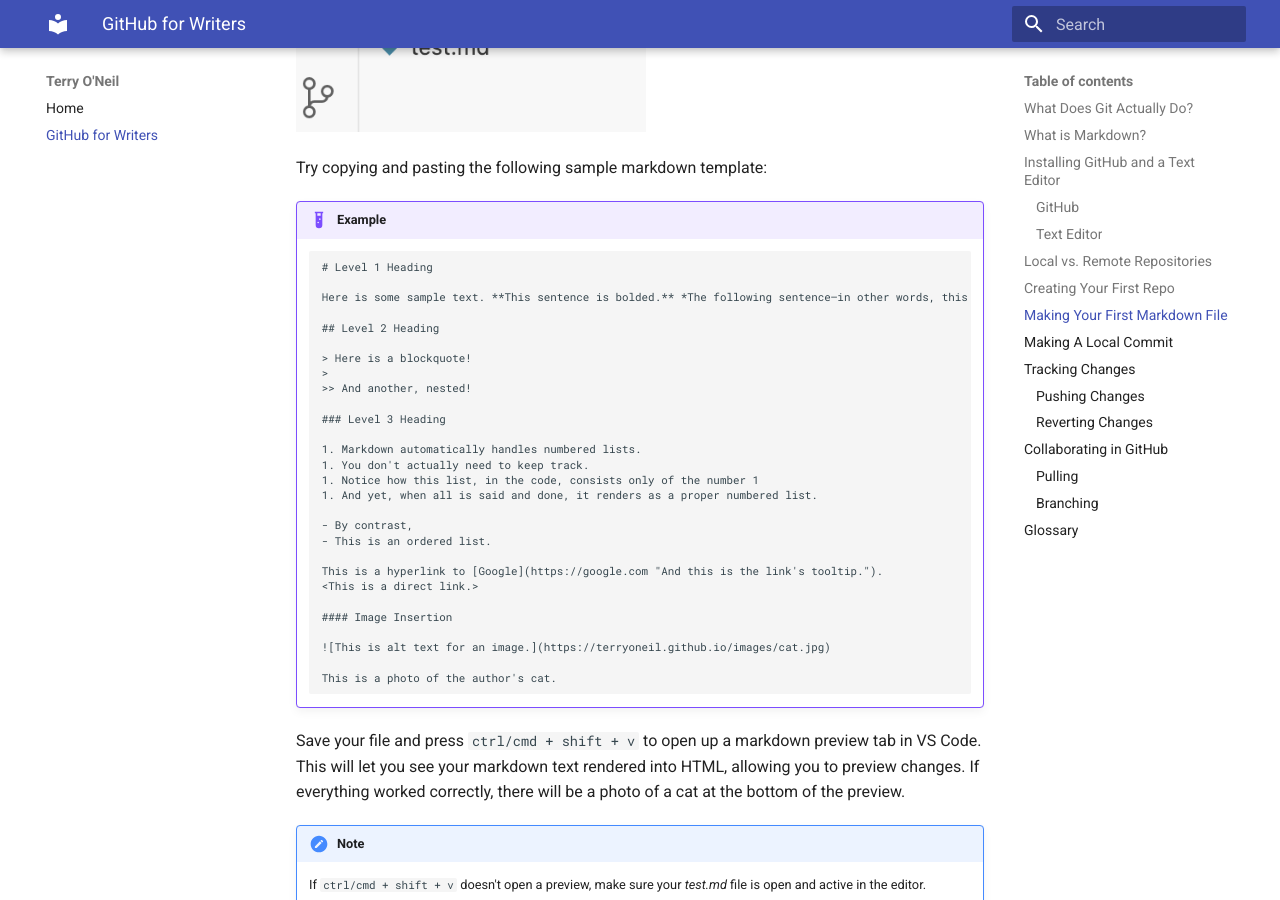
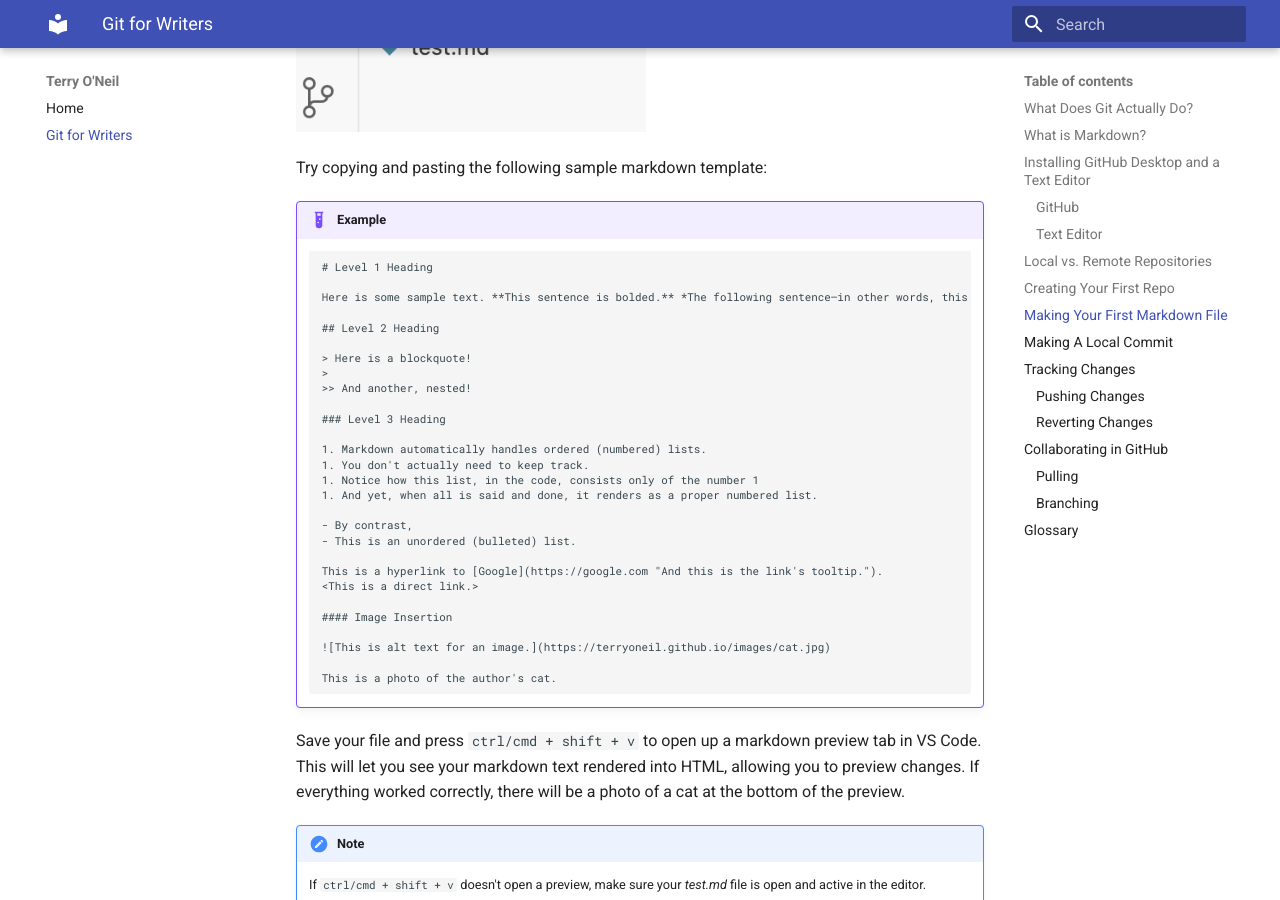
Before and after one commit to terryoneil/terryoneil.github.io, an MkDocs documentation site: the page built from docs/github-guide.md, in a window 1280 px wide and 900 px high, scrolled down 1900 px. Built offline with MkDocs 1.6.1 and Material for MkDocs 9.7.7, drawn with Linux system fonts in a browser that asks for light colours; some of the changed text lies outside the part shown.

Commit message:
Done Done

```diff
--- a/docs/github-guide.md
+++ b/docs/github-guide.md
@@ -19,7 +19,7 @@
 
 Markdown is a plain text formatting syntax that can easily be converted to HTML. It was developed to be more readable and easier to write in than HTML.
 
-## Installing GitHub and a Text Editor
+## Installing GitHub Desktop and a Text Editor
 
 ### GitHub
 
@@ -67,13 +67,13 @@
 
     ### Level 3 Heading
 
-    1. Markdown automatically handles numbered lists.
+    1. Markdown automatically handles ordered (numbered) lists.
     1. You don't actually need to keep track.
     1. Notice how this list, in the code, consists only of the number 1
     1. And yet, when all is said and done, it renders as a proper numbered list.
 
     - By contrast,
-    - This is an ordered list.
+    - This is an unordered (bulleted) list.
 
     This is a hyperlink to [Google](https://google.com "And this is the link's tooltip.").
     <This is a direct link.>
--- a/mkdocs.yml
+++ b/mkdocs.yml
@@ -5,7 +5,7 @@
     - content.tooltips
 nav:
   - Home: index.md
-  - GitHub for Writers: github-guide.md
+  - Git for Writers: github-guide.md
 markdown_extensions:
   - admonition
   - abbr
```
Also changed, not shown: docs/index.md (+2 -2 lines), site/404.html, site/carAV-guide/index.html, site/github-guide/index.html, site/images/changes.png (added), site/images/history.png (added), site/images/newfile.png (added), site/images/staging.png (added), site/index.html, site/markdown-guide/index.html, site/search/search_index.json.
